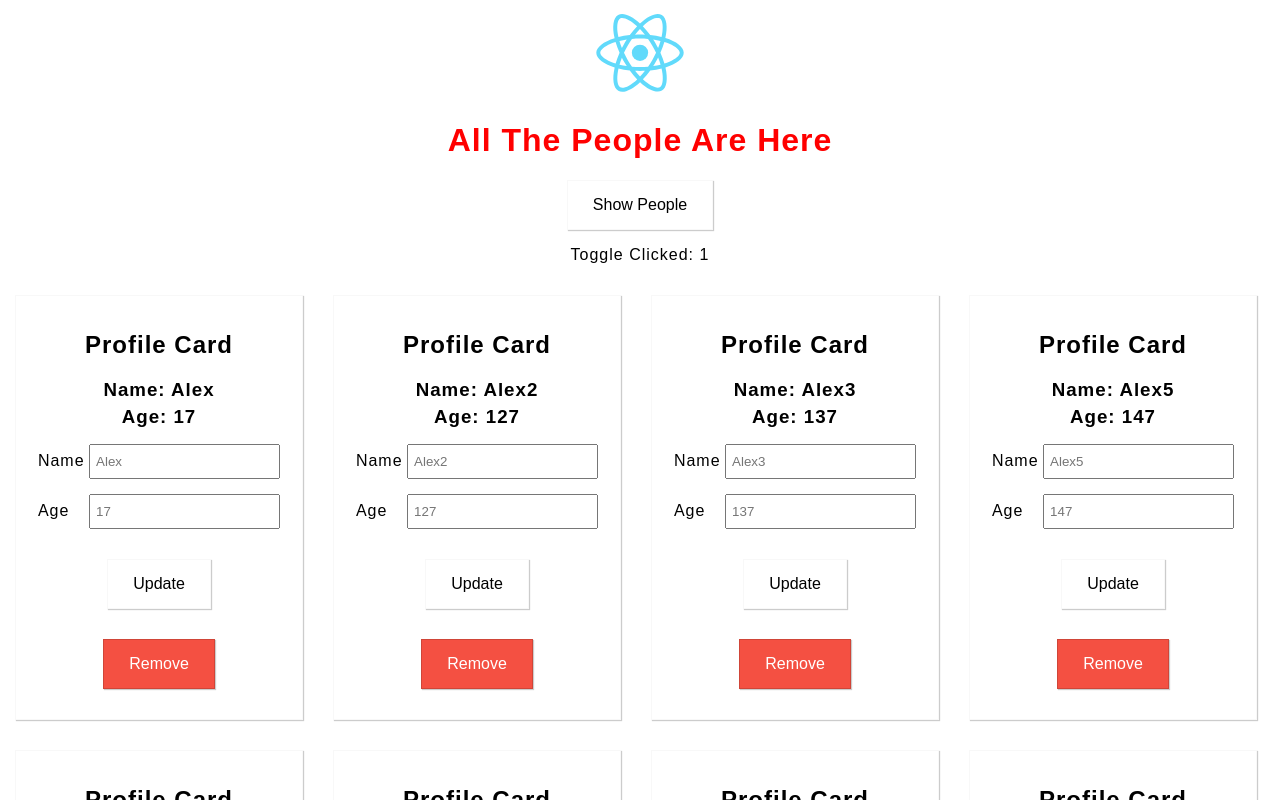
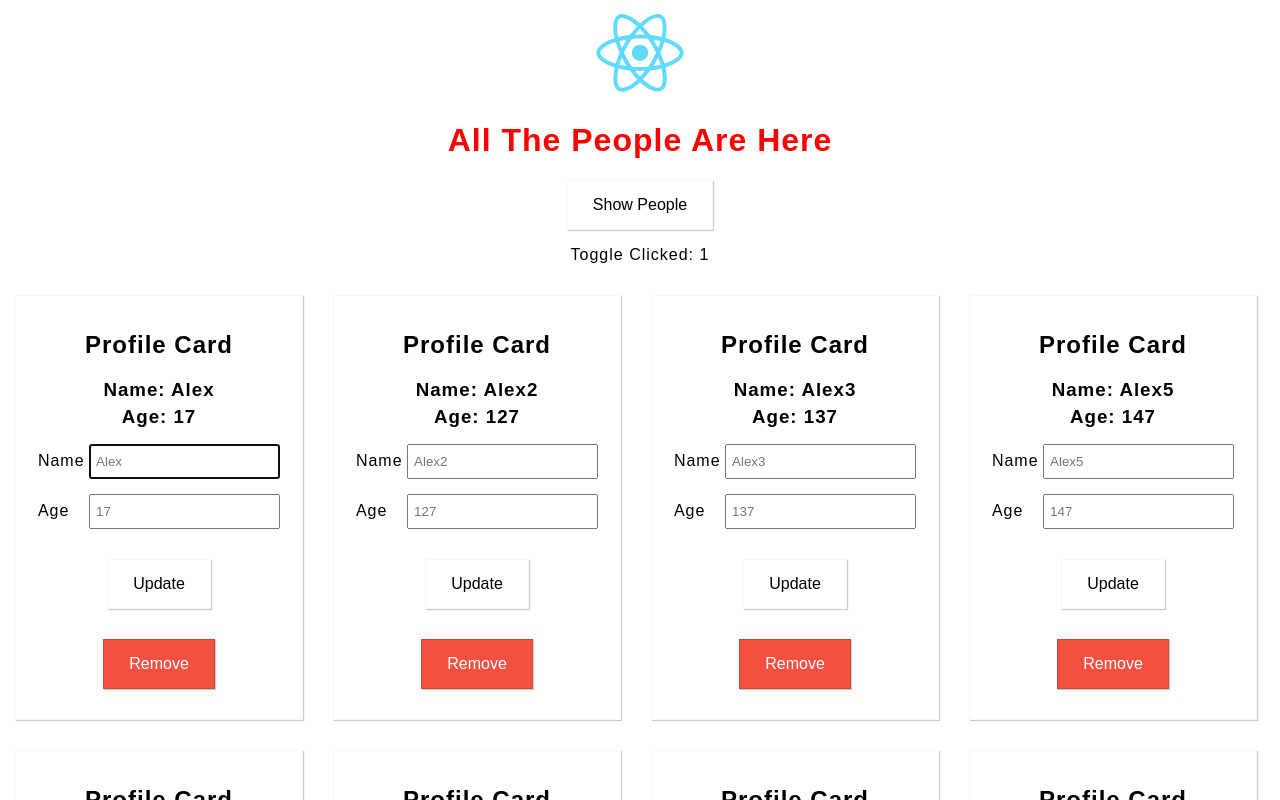
Before and after one commit to alexr101/react-course, a React app: page / in a window 1280 px wide. Both pictures are taken after a click on the button "Show People". Shown: the top 800 px of the page. Built offline with nearby package versions, Linux system fonts and the light colour scheme.

Commit message:
use ref property & ComponentDidMount to focus our first input element

```diff
--- a/src/Components/PersonCollection/Person/Person.js
+++ b/src/Components/PersonCollection/Person/Person.js
@@ -13,9 +13,11 @@ class Person extends Component {
   //     console.log('[Person.js] inside componentWillMount');
   // }
 
-  // componentDidMount() {
-  //     console.log('[Person.js] inside componentDidMount');
-  // }
+  componentDidMount() {
+      console.log('[Person.js] inside componentDidMount');
+      if(this.props.position === 0)
+        this.inputElement.focus();
+  }
   render() {
     console.log('[Person.js] inside render');
 
@@ -26,7 +28,11 @@ class Person extends Component {
               <p>{this.props.children}</p>
               <div className={classes.formInputs}>
                 <label htmlFor="name">Name</label>
-                <input id="name" onChange={(e) => this.props.onNameChangedHandler(e, this.props.id)} placeholder={this.props.name}/>
+                <input
+                  ref = {(input) => { this.inputElement = input } } // this references Person class
+                  id="name"
+                  onChange={(e) => this.props.onNameChangedHandler(e, this.props.id)}
+                  placeholder={this.props.name}/>
               </div>
               <div className={classes.formInputs}>
                 <label htmlFor="age">Age</label>
--- a/src/Components/PersonCollection/PersonCollection.js
+++ b/src/Components/PersonCollection/PersonCollection.js
@@ -47,6 +47,7 @@ class PersonCollection extends Component {
                   id = {i}
                   name={person.name}
                   age={person.age}
+                  position = {i}
                   onNameChangedHandler = {this.props.onNameChangedHandler}
                   onAgeChangedHandler = {this.props.onAgeChangedHandler}
                   updatePersonHandler = {this.props.updatePersonHandler}
```
